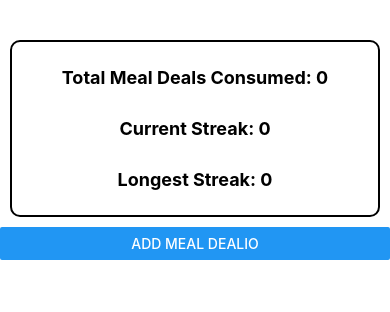
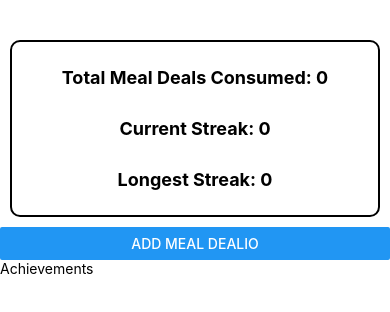
Before and after one commit to Raphael40/Meal-Dealio, a React Native app in the folder frontend/: screen / in a window 390 px wide. Shown: the top 312 px of the page. Built offline with nearby package versions, Linux system fonts and the light colour scheme; no server answers; the database is empty.

Commit message:
Added achievements component

```diff
--- /dev/null
+++ b/frontend/components/achievements/Achievements.js
@@ -0,0 +1,12 @@
+import { Text, View } from 'react-native'
+import React, { Component } from 'react'
+
+export default class Achievements extends Component {
+  render() {
+    return (
+      <View>
+        <Text>Achievements</Text>
+      </View>
+    )
+  }
+}
--- a/frontend/components/feed/Feed.js
+++ b/frontend/components/feed/Feed.js
@@ -5,6 +5,7 @@ import { collection, getDocs } from 'firebase/firestore'
 
 import StreakDisplay from '../streak-display/StreakDisplay';
 import Input from '../input/Input';
+import Achievements from '../achievements/Achievements';
 import StreakTracker from "../../classes/StreakTracker";
 import Total from "../../classes/Total";
 import putRequest from '../../firebase/fetch';
@@ -69,12 +70,19 @@ function Feed() {
   return (
     <>
       <View testID="feedId">
+        <View>
           <StreakDisplay
             total={total}
             currentStreak={currentStreak}
             longestStreak={longestStreak}
           />
+        </View>
+        <View>
           <Input handleMealDealConsumed={handleMealDealConsumed} />
+        </View>
+        <View>
+          <Achievements />
+        </View>
       </View>
     </>
   )
```
Lines whose indentation alone changed are shown as unchanged.
